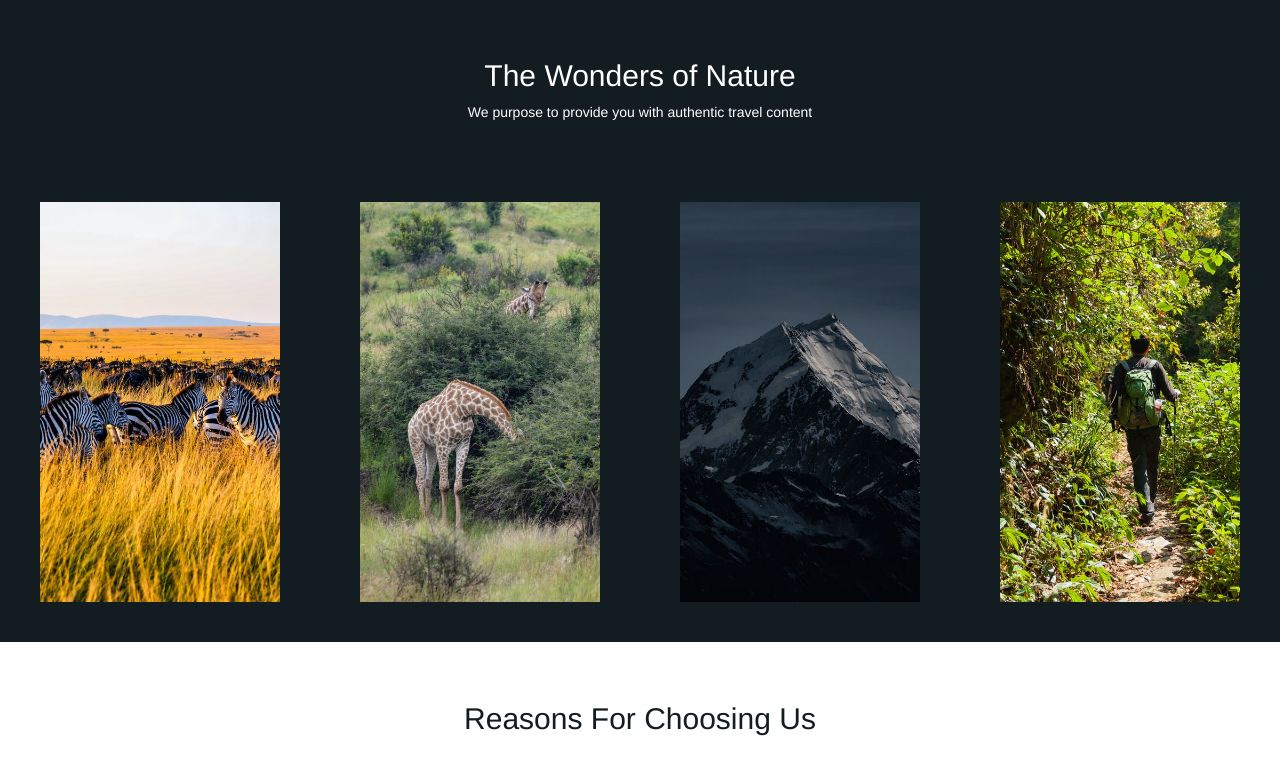
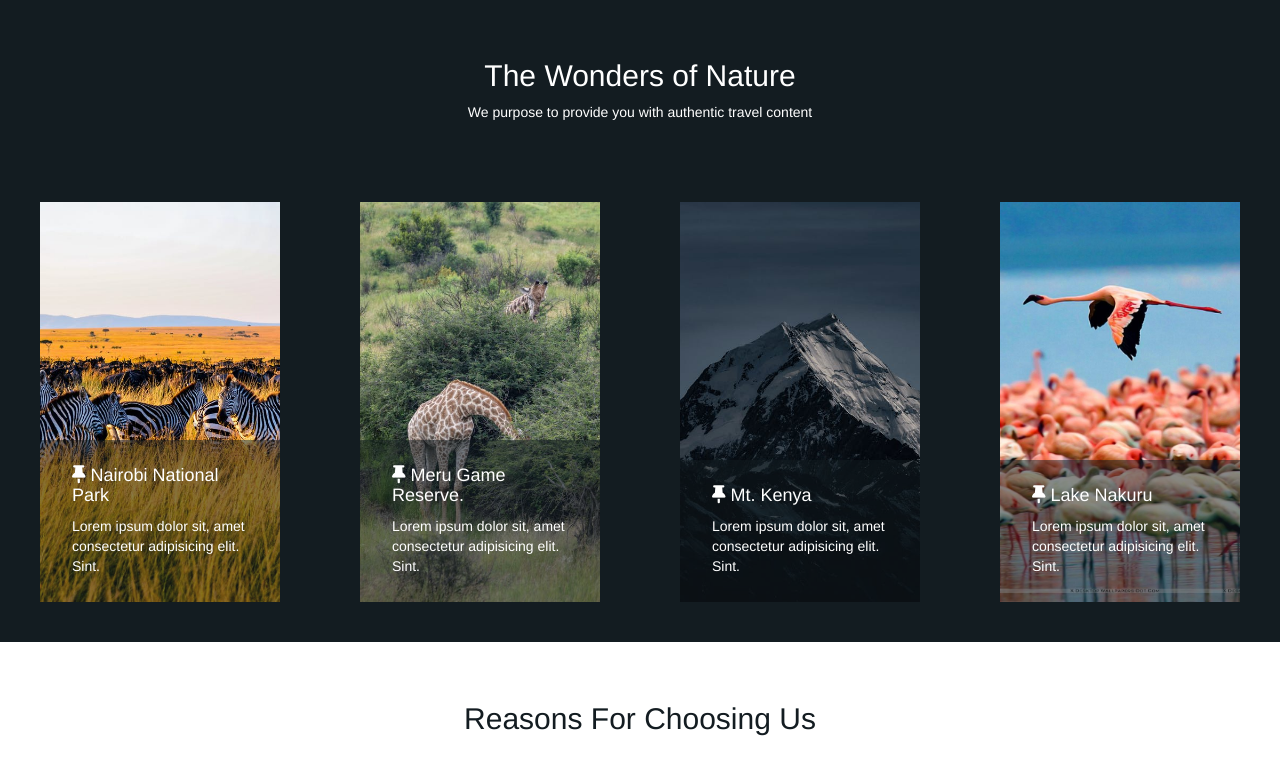
Before and after one commit to IvyJeptoo/Tours-and-Travel, a Flask app: page / in a window 1280 px wide; the page is wider, and only the part inside the window is pictured. Shown: the part 801-1582 px from the top of that part. Run offline with Flask 2, Linux system fonts and the light colour scheme; some libraries are stand-ins or nearby versions.

Commit message:
style --modify wornder card image

```diff
--- a/app/static/css/index.css
+++ b/app/static/css/index.css
@@ -109,7 +109,7 @@
 }
 
 .wonder-card-4{
-  background-image: url(../images/pexels-photo-2415438.jpeg);
+  background-image: url(../images/wp4188782.jpg);
   background-repeat: no-repeat;
   background-size: cover;
   background-position: center;
@@ -213,3 +213,20 @@ video{
   width: 100%;
   height: 100%;
 }
+
+
+
+.wonder-bg{
+  background-color: rgba(19, 28, 33, 0.5);
+  padding: 2vh 4vh;
+  transition: all 1s ease-in;
+}
+.wonder-bg:hover{
+  background-color: rgba(191, 189, 49, 0.5);
+  cursor: pointer;
+}
+
+.wonder{
+  display: flex;
+  align-items: flex-end;
+}
--- a/app/templates/index.html
+++ b/app/templates/index.html
@@ -21,12 +21,30 @@
   <h2  style="text-align:center; padding-top: 5vh;">The Wonders of Nature</h2>
     <p style="text-align: center;">We purpose to provide you with authentic travel content</p>
   <div class="row card-row" style="margin-top: 5vh;">
-    <div class="col-md wonder-card-1">
-
+    <div class="col-md wonder wonder-card-1">
+      <div class="wonder-bg">
+      <h4><i class="fas fa-thumbtack"></i> Nairobi National Park</h4>
+      <p>Lorem ipsum dolor sit, amet consectetur adipisicing elit. Sint.</p>
     </div>
-    <div class="col-md wonder-card-2"></div>
-    <div class="col-md wonder-card-3"></div>
-    <div class="col-md wonder-card-4"></div>
+    </div>
+    <div class="col-md wonder wonder-card-2">
+      <div class="wonder-bg">
+        <h4><i class="fas fa-thumbtack"></i> Meru Game Reserve.</h4>
+        <p>Lorem ipsum dolor sit, amet consectetur adipisicing elit. Sint.</p>
+      </div>
+    </div>
+    <div class="col-md wonder wonder-card-3">
+      <div class="wonder-bg">
+        <h4><i class="fas fa-thumbtack"></i> Mt. Kenya</h4>
+        <p>Lorem ipsum dolor sit, amet consectetur adipisicing elit. Sint.</p>
+      </div>
+    </div>
+    <div class="col-md wonder wonder-card-4">
+      <div class="wonder-bg">
+        <h4><i class="fas fa-thumbtack"></i> Lake Nakuru</h4>
+        <p>Lorem ipsum dolor sit, amet consectetur adipisicing elit. Sint.</p>
+      </div>
+    </div>
   </div>
 </div>
 
```
Also changed, not shown: app/static/images/f3.jpg (added), app/static/images/wp4188782.jpg (added).
